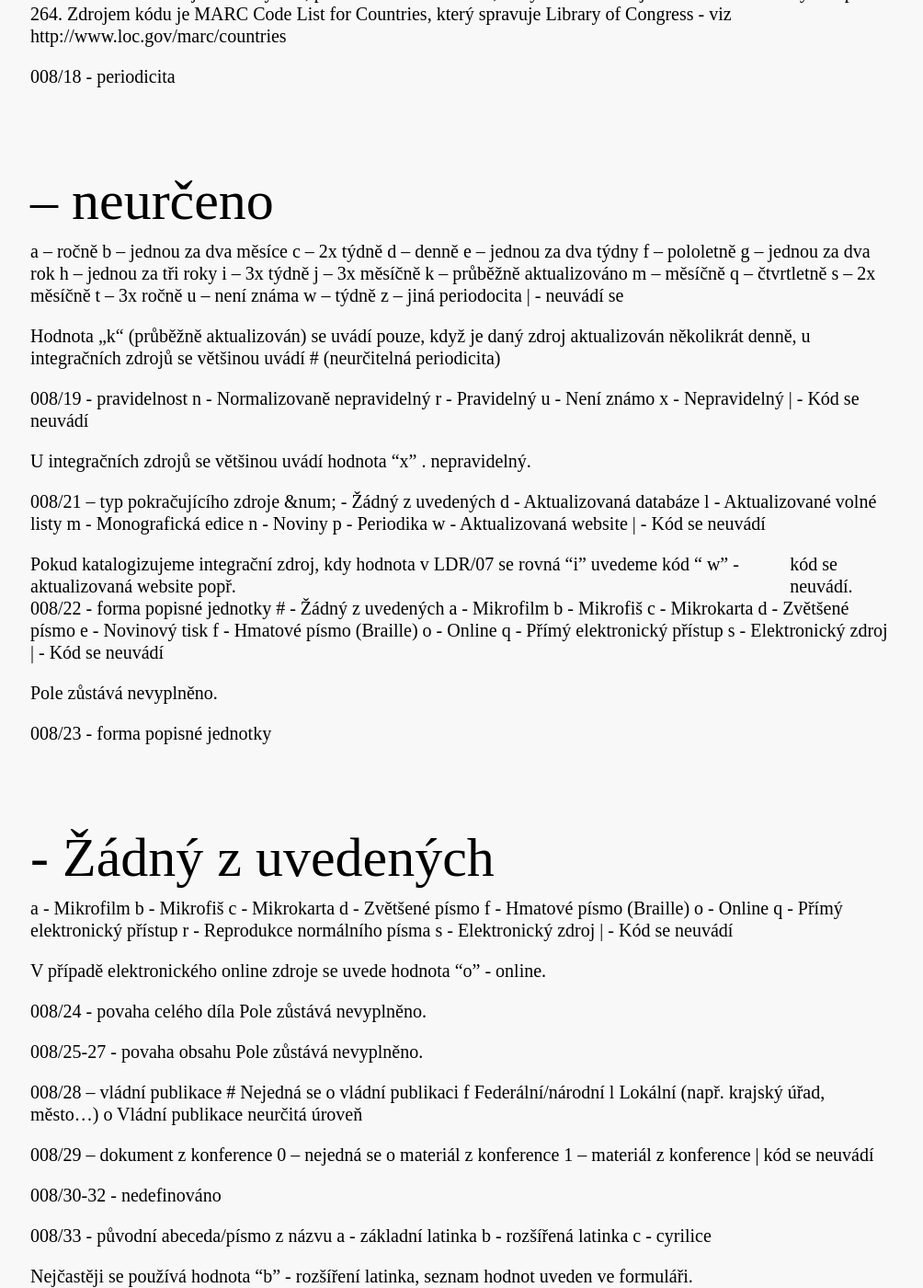
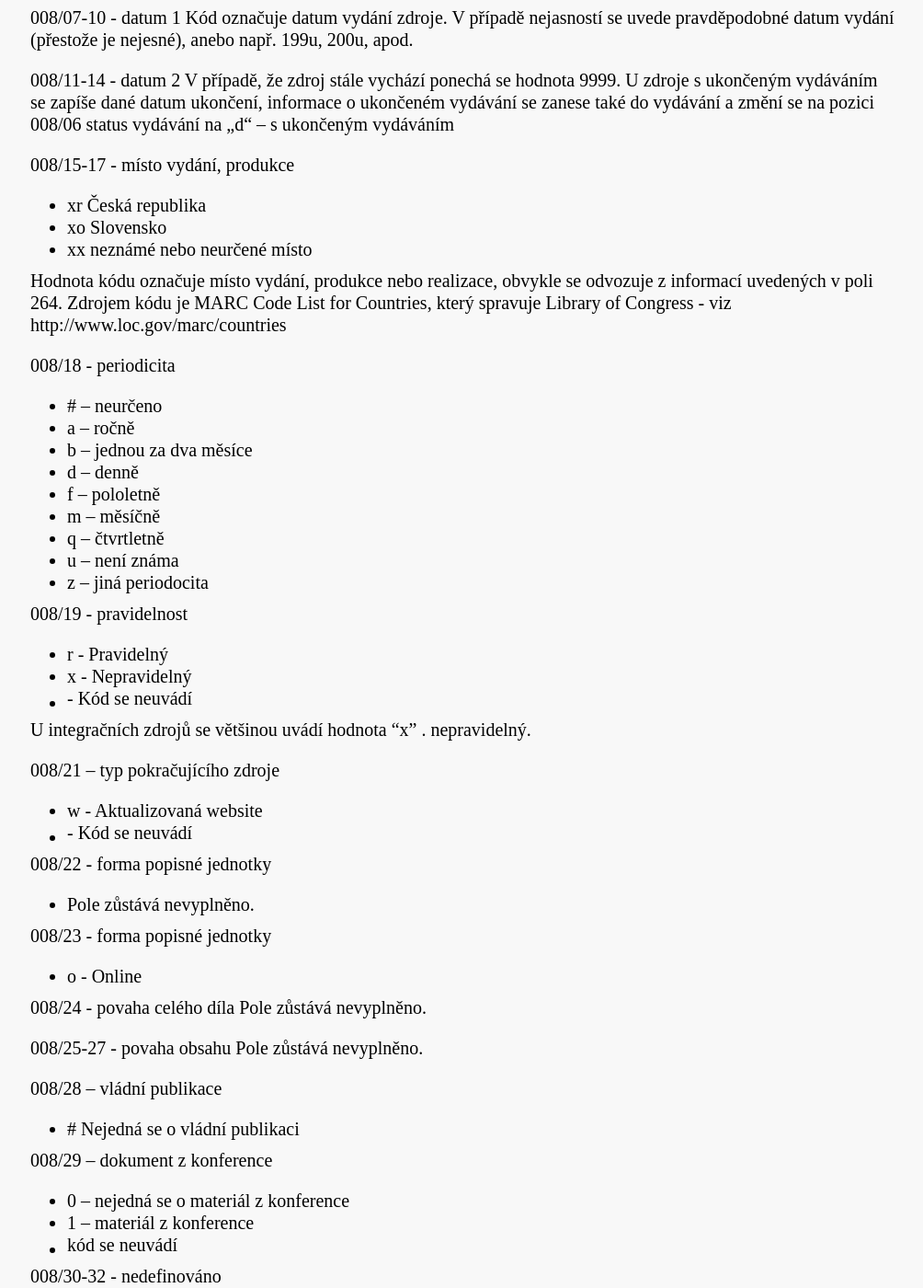
Before and after one commit to WebarchivCZ/katalogizacni-manual, a Jekyll site: the page built from _posts/2017-06-23-kontrolni-pole.md, in a window 1280 px wide and 1400 px high, scrolled down 2235 px. Shown: the whole window at 92% size, without its empty margins (137-1141 px from the left). Built offline with Jekyll 4.4.1, drawn with Linux system fonts in a browser that asks for light colours; some of the changed text lies outside the part shown.

Commit message:
refill "Kontrolní pole"

````diff
--- a/_posts/2017-06-23-kontrolni-pole.md
+++ b/_posts/2017-06-23-kontrolni-pole.md
@@ -39,76 +39,42 @@
   V typologii elektronických zdrojů jsou k  dispozici tři pole pro typ obsahu, média a nosiče. Typ obsahu: souvislost s návěštím LDR/06, poskytuje jemnější členění.
 ```
 
-007 (Pole pevné délky pro pro fyzický popis) (O)
+## 007 (Pole pevné délky pro pro fyzický popis) (O)
 
 007/00 - kategorie dokumentu
-c - Elektronický zdroj
+* c - Elektronický zdroj
 
 007/01 specifické označení dokumentu
-a   Pásková kartridž
-b   Čipová kartridž
-c   Počítačová opticko-disková kartridž
-f   Pásková kazeta
-h   Pásková cívka
-j   Magnetický disk (disketa)
-m   Magneto-optický disk
-o   Optický disk
-r   Dálkově přístupný zdroj
-u   Nespecifikován
-z   Jiný
-|   Kód se neuvádí
-
+* r   Dálkově přístupný zdroj
+* u   Nespecifikován
+* z   Jiný
+* |   Kód se neuvádí
 
 007/02 nedefinován
 
 007/03 - barva
-a  Jednobarevný
-b  Černobílý
-c  Vícebarevný
-m Smíšený
-n  Nelze použít
-u  Není znám
-z  Jiný
-|  Kód se neuvádí
-
+* a  Jednobarevný
+* b  Černobílý
+* c  Vícebarevný
 
 007/04 - rozměry
-a   3 1/2 palce
-e   12 palců
-g   4 3/4 palce nebo 12 cm
-i   1 1/8 x 2 3/8 palce
-j   3 7/8 x 2 1/2 palce
-n   Nelze použít
-o   5 1/4 palce
-u   Není znám
-v   8 palců
-z   Jiný
-|   Kód se neuvádí
-
-
-
+* u   Není znám
+* z   Jiný
+* |   Kód se neuvádí
 
 007/05 - zvuk
-#	Bez zvuku
-a	Zvuk
-u     Není znám
-|      Kód se neuvádí
+* \#	Bez zvuku
+* u     Není znám
+* |      Kód se neuvádí
 
-
-
-
-
-008 (Údaje pevné délky - pokračující zdroje)  (NO)
-Zápis údajů v tomto poli odpovídá hodnotě kódu v LDR/06
+## Zápis údajů v tomto poli odpovídá hodnotě kódu v LDR/06
 008/00-05 - datum uložení
 Datum uložení se automaticky vygeneruje při ukládání záznamu.
-
 008/06 - typ data/publikační status
 Status pokračujícího zdroje:
-c - Průběžně vydávaný
-d - S ukončeným vydáváním
-u - Status není znám
-
+* c - Průběžně vydávaný
+* d - S ukončeným vydáváním
+* u - Status není znám
 
 008/07-10 - datum 1
 Kód označuje datum vydání zdroje. V případě nejasností se uvede pravděpodobné datum vydání (přestože je nejesné), anebo např. 199u, 200u, apod.
@@ -117,96 +83,40 @@
 V případě, že zdroj stále vychází ponechá se hodnota 9999. U zdroje s ukončeným vydáváním se zapíše dané datum ukončení, informace o ukončeném vydávání se zanese také do   vydávání a změní se na pozici 008/06 status vydávání na „d“ – s ukončeným vydáváním
 
 008/15-17 - místo vydání, produkce
-xr	Česká republika
-xo	Slovensko
-xx neznámé nebo neurčené místo
-uk	Velká Británie
-us	Spojené státy americké
-gw	Německo
+* xr	Česká republika
+* xo	Slovensko
+* xx neznámé nebo neurčené místo
 
 Hodnota kódu označuje místo vydání, produkce nebo realizace, obvykle se odvozuje z informací uvedených v poli 264. Zdrojem kódu je MARC Code List
 for Countries, který spravuje Library of Congress - viz http://www.loc.gov/marc/countries
 
-
 008/18 - periodicita
-#  – neurčeno
-a – ročně
-b –  jednou za dva měsíce
-c – 2x týdně
-d – denně
-e –  jednou za dva týdny
-f – pololetně
-g – jednou za dva rok
-h – jednou za tři roky
-i – 3x týdně
-j – 3x měsíčně
-k – průběžně aktualizováno
-m – měsíčně
-q – čtvrtletně
-s – 2x měsíčně
-t – 3x ročně
-u – není známa
-w – týdně
-z – jiná periodocita
-| - neuvádí se
-
-Hodnota „k“ (průběžně aktualizován) se uvádí pouze, když je daný zdroj aktualizován několikrát denně, u integračních zdrojů se většinou uvádí  # (neurčitelná periodicita)
+* \#  – neurčeno
+* a – ročně
+* b –  jednou za dva měsíce
+* d – denně
+* f – pololetně
+* m – měsíčně
+* q – čtvrtletně
+* u – není známa
+* z – jiná periodocita
 
 008/19 - pravidelnost
- n - Normalizovaně nepravidelný
- r - Pravidelný
- u - Není známo
- x - Nepravidelný
-| - Kód se neuvádí
-
+*  r - Pravidelný
+* x - Nepravidelný
+* | - Kód se neuvádí
 
 U integračních zdrojů se většinou uvádí hodnota “x” . nepravidelný.
 
-
 008/21 – typ pokračujícího zdroje
-&num; - Žádný z uvedených
-d - Aktualizovaná databáze
-l - Aktualizované volné listy
-m - Monografická edice
-n - Noviny
-p - Periodika
-w - Aktualizovaná website
-| - Kód se neuvádí
-
-
-Pokud katalogizujeme integrační zdroj, kdy hodnota v LDR/07 se rovná "i" uvedeme kód “ w” -  aktualizovaná website popř. | kód se neuvádí.
+* w - Aktualizovaná website
+* | - Kód se neuvádí
 
 008/22 - forma popisné jednotky
-  # - Žádný z uvedených
-a - Mikrofilm
- b - Mikrofiš
-c - Mikrokarta
-d - Zvětšené písmo
-e - Novinový tisk
-f - Hmatové písmo (Braille)
-o - Online
-q - Přímý elektronický přístup
-s - Elektronický zdroj
-| - Kód se neuvádí
-
-Pole zůstává nevyplněno.
-
+* Pole zůstává nevyplněno.
 
 008/23 - forma popisné jednotky
-# - Žádný z uvedených
-a - Mikrofilm
-b - Mikrofiš
-c - Mikrokarta
-d - Zvětšené písmo
-f - Hmatové písmo (Braille)
- o - Online
-q - Přímý elektronický přístup
-r - Reprodukce normálního písma
- s - Elektronický zdroj
-| - Kód se neuvádí
-
-
-V případě elektronického online zdroje se uvede hodnota “o” - online.
+* o - Online
 
 008/24 - povaha celého díla
 Pole zůstává nevyplněno.
@@ -215,42 +125,31 @@
 Pole zůstává nevyplněno.
 
 008/28 – vládní publikace
-	#    Nejedná se o vládní publikaci
-f	Federální/národní
-l	Lokální (např. krajský úřad, město…)
-o	Vládní publikace neurčitá úroveň
+* \#    Nejedná se o vládní publikaci
 
 008/29 – dokument z konference
-0 – nejedná se o materiál z konference
-1 – materiál z konference
-| kód se neuvádí
+* 0 – nejedná se o materiál z konference
+* 1 – materiál z konference
+* | kód se neuvádí
 
 008/30-32 - nedefinováno
 
 008/33 - původní abeceda/písmo z názvu
-a - základní latinka
-b - rozšířená latinka
-c - cyrilice
-
-Nejčastěji se používá hodnota “b” - rozšíření latinka, seznam hodnot uveden ve formuláři.
+* b - rozšířená latinka
 
 008/34 - Konvence tvorby záznamu
-2 - integrační záznam
-| kód se neuvádí
-
-V případě integračních zdrojů je uveden kód “2” - integrační záznam.
+* 2 - integrační záznam
 
 008/35-37 – jazyk dokumentu
 Kód označuje jazyk popisné jednotky, odpovídá poli 041 – pokud je dokument v češtině, uvede se tento údaj pouze v poli 008, a nikoli již v poli 041. Zdrojem kódu je MARC Code List for Languages, který spravuje Library of Congress - viz http://www.loc.gov/marc/languages.
-
 
 008/38 - kód modifikace záznamu
 Pole zůstává prázdné, záznam nebyl modifikován.
 
 008/38 - zdroj katalogizace
-# - Národní bibliografická agentura
-c - Program kooperativní katalogizace
-d - Jiný
-u - Není znám
-| - Kód se neuvádí
+* \# - Národní bibliografická agentura
+* c - Program kooperativní katalogizace
+* d - Jiný
+* u - Není znám
+* | - Kód se neuvádí
 Zpracovává li bibliografický záznam NK ČR zůstává pole prázdné.
````
